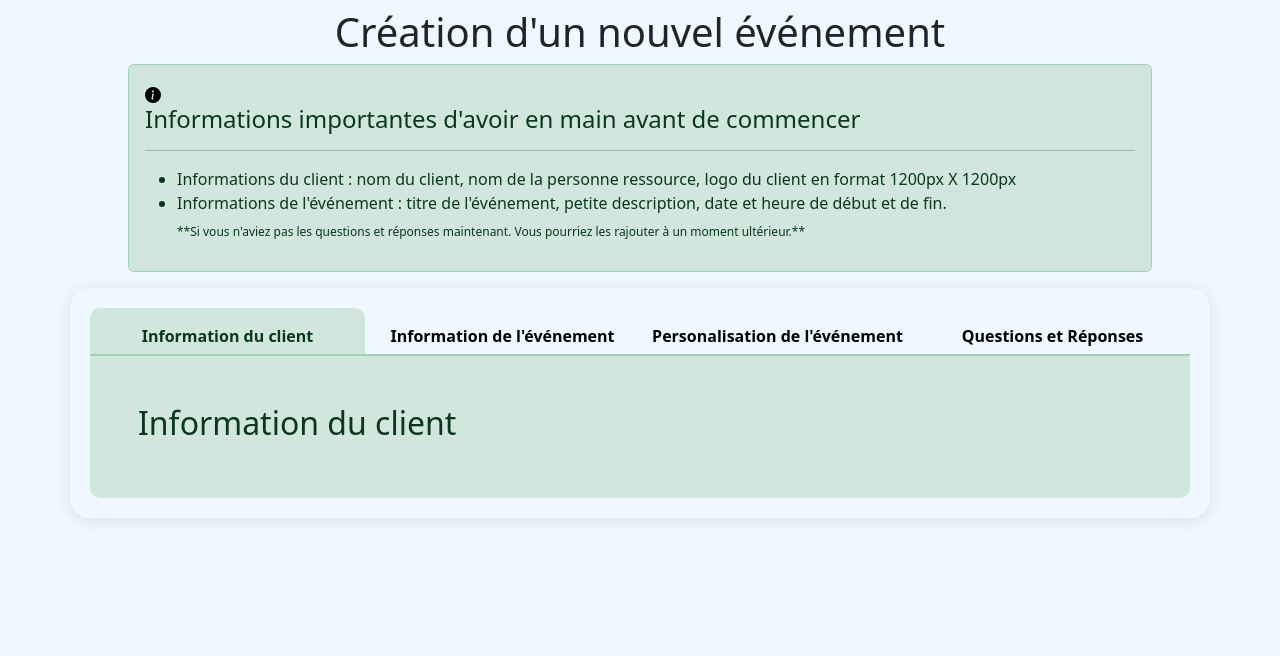
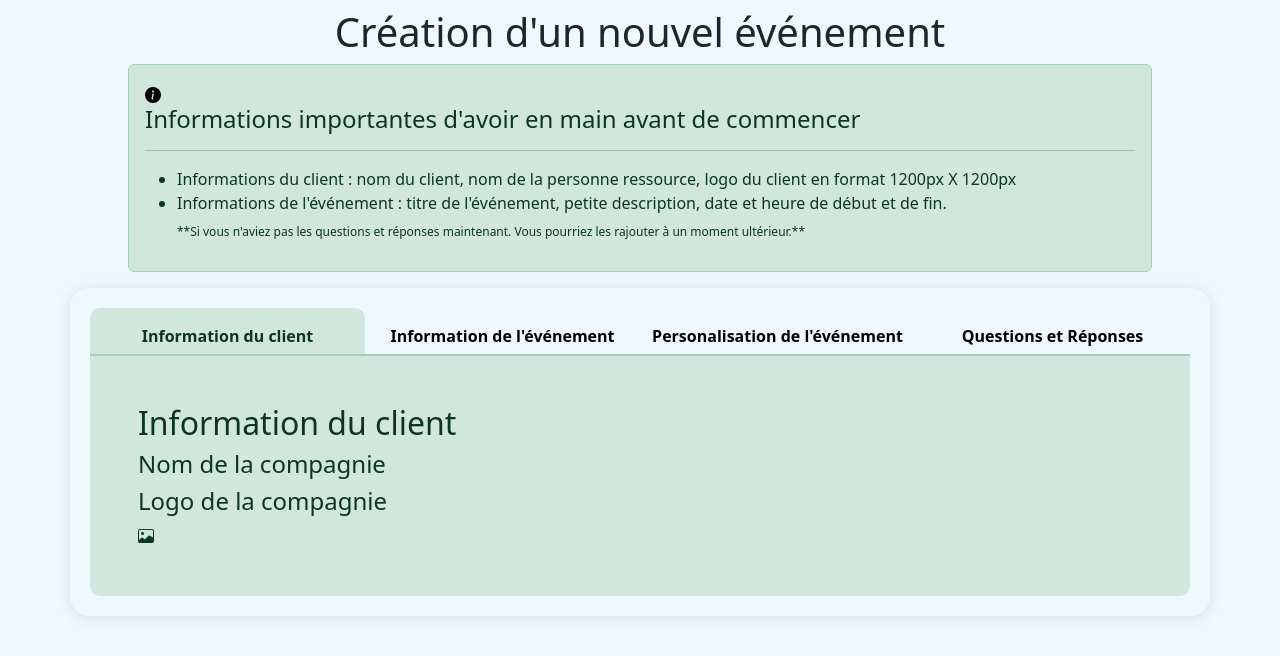
Before and after one commit to steffilauryn/Vote, a website: page views/create-event.html in a window 1280 px wide. Shown: the part 84-740 px from the top of the page. Drawn offline with nearby package versions, Linux system fonts and the light colour scheme.

Commit message:
Now i'm ready to change branches

```diff
--- a/views/create-event.html
+++ b/views/create-event.html
@@ -67,11 +67,13 @@
             </div>
             <div class="content active">
                 <h2>Information du client</h2>
-                <div class="company-select"></div>
+                <div class="company-select">
+                    <h4>Nom de la compagnie</h4>
+                </div>
                 <div class="insert-logo">
+                    <h4>Logo de la compagnie</h4>
+                    <i class="bi bi-image"></i>
                 </div>
-
-
             </div>
             <div class="content">
                 <h2>Information de l'événement</h2>
```
